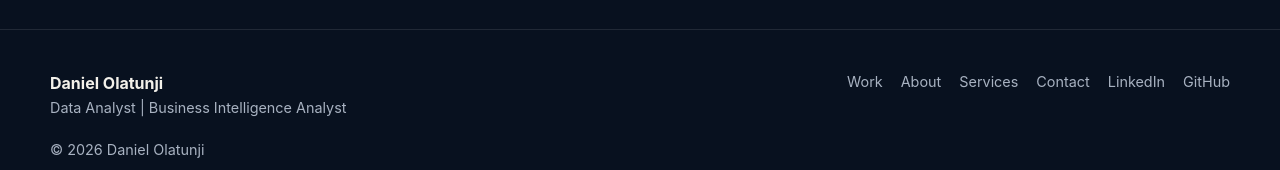
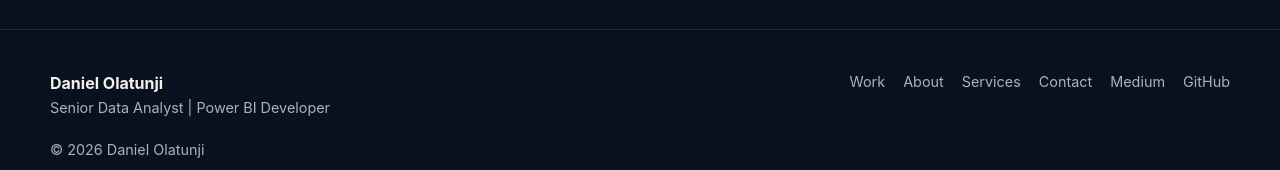
Before and after one commit to oreoluwadaniel/daniel-olatunji-portfolio, a Next.js app: page / in a window 1280 px wide. Shown: the part 6040-6210 px from the top of the page. Built offline with nearby package versions, Linux system fonts and the light colour scheme.

Commit message:
Update footer links and title

```diff
--- a/components/Footer.tsx
+++ b/components/Footer.tsx
@@ -6,7 +6,7 @@ export default function Footer() {
       <div className="container footer-grid">
         <div>
           <strong>Daniel Olatunji</strong>
-          <p className="small">Data Analyst | Business Intelligence Analyst</p>
+          <p className="small">Senior Data Analyst | Power BI Developer</p>
           <p className="small">© 2026 Daniel Olatunji</p>
         </div>
         <div className="footer-links">
@@ -14,7 +14,7 @@ export default function Footer() {
           <Link href="/about">About</Link>
           <Link href="/services">Services</Link>
           <Link href="/contact">Contact</Link>
-          <a href="https://www.linkedin.com/in/daniel-olatunji/" target="_blank" rel="noreferrer">LinkedIn</a>
+          <a href="https://medium.com/@oluwafikayore" target="_blank" rel="noreferrer">Medium</a>
           <a href="https://github.com/oreoluwadaniel" target="_blank" rel="noreferrer">GitHub</a>
         </div>
       </div>
```
